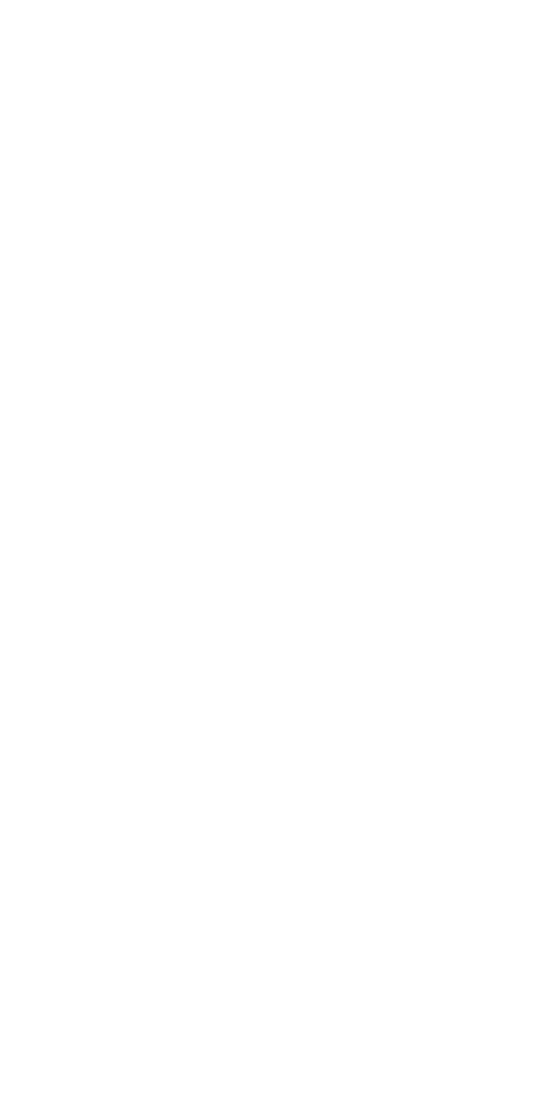
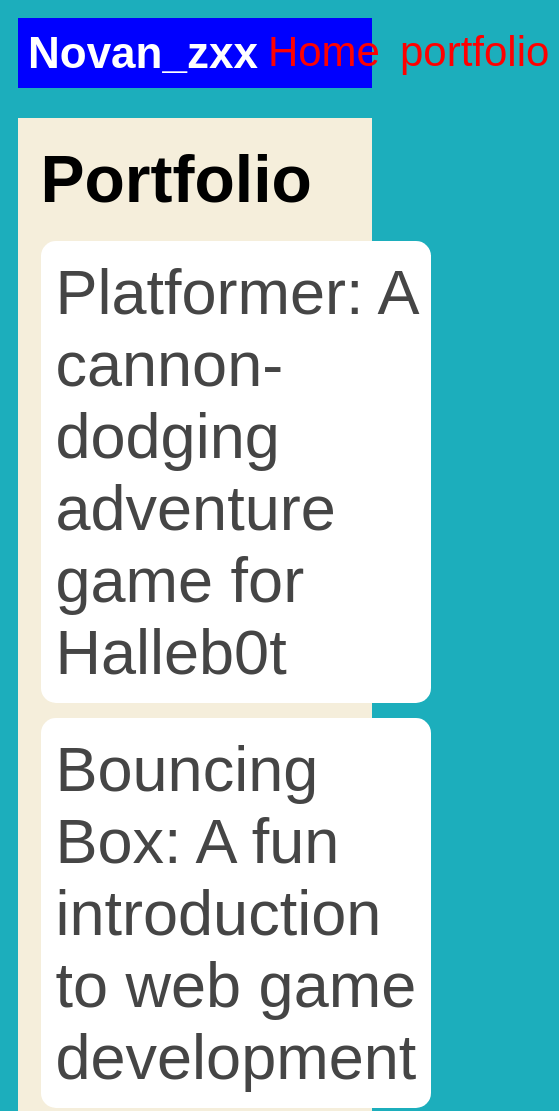
Before and after one commit to CortezBrandon/CortezBrandon.github.io, a plain HTML site: page portfolio.html in a window 390 px wide. Shown: the top 1111 px of the page, 559 px wide, since content can reach past the window. Before the commit the page ends 844 px from the top, so only its background shows below. Drawn offline with Linux system fonts and the light colour scheme.

Commit message:
portfolio done

```diff
--- a/portfolio.html
+++ b/portfolio.html
@@ -1,13 +1,46 @@
 <!DOCTYPE html>
 <html>
   <head>
-    <title>CHANGE ME</title>
+    <title>Welcome to Novan_zxx website</title>
+    <link rel="stylesheet" href="style.css" />
+
   </head>
 
   <body>
     <!-- All content goes here -->
     <div id="all-contents">
+      <nav>
+        <h1>Novan_zxx</h1>
+        <ul id="nav-ul">
+          <li class="nav-li">
+            <a
+            href="index.html">Home</a>
+          </li>
+          <li class="nav-li">
+            <a
+            href="portfolio.html">portfolio</ahref>
+          </li>
+        </ul>
 
+      </nav>
+
+      <main>
+        <div class="content">
+          <h1>Portfolio</h1>
+          <ul id="portfolio">
+            <li>
+              <a href="fsd-projects/platformer/">Platformer: A cannon-dodging adventure game for Halleb0t</a>
+            </li>
+            <li>
+              <a href="fsd-projects/bouncing-box/">Bouncing Box: A fun introduction to web game development</a>
+            </li>
+            <li>
+              <a href="fsd-projects/circularity/">Circularity: A poetic motion experiment with circles</a>
+            </li>
+
+          </ul>
+        </div>
+      </main>
     </div>
   </body>
 </html>
--- a/style.css
+++ b/style.css
@@ -75,3 +75,79 @@ main {
 h2, h3 {
     margin: 0px;
 }
+
+/* Portfolio styles */
+.content h1 {
+    color: black;
+  }
+
+  #portfolio {
+    list-style-type: none;
+    padding-left: 0;
+  }
+
+  #portfolio li {
+    background: #fff;
+    padding: 10px;
+    border-radius: 10px;
+    margin-bottom: 10px;
+  }
+
+  #portfolio li:hover {
+    background: #eee;
+  }
+
+  #portfolio a {
+    text-decoration: none;
+    color: #454545;
+  }
+
+  /* responsive web design */
+@media screen and (min-width: 120px) and (max-width: 1080px) {
+    main {
+      height: 100ch;
+      zoom: 1.5;
+      display: grid;
+    }
+
+    h1 {
+      font-size: 44px;
+    }
+
+    h2 {
+      font-size: 42px;
+    }
+
+    h3 {
+      font-size: 36px;
+    }
+
+    #all-contents {
+      height: 100ch;
+      margin: none;
+    }
+
+    a {
+      font-size: 42px;
+    }
+
+    .sidebar {
+      margin-right: 0px;
+      justify-content: center;
+      align-items: center;
+    }
+
+    .sidebar-img {
+      width: 100%;
+    }
+
+    p,
+    li {
+      font-size: 24px;
+    }
+
+    .content {
+      align-content: center;
+      justify-content: center;
+    }
+  }
```
